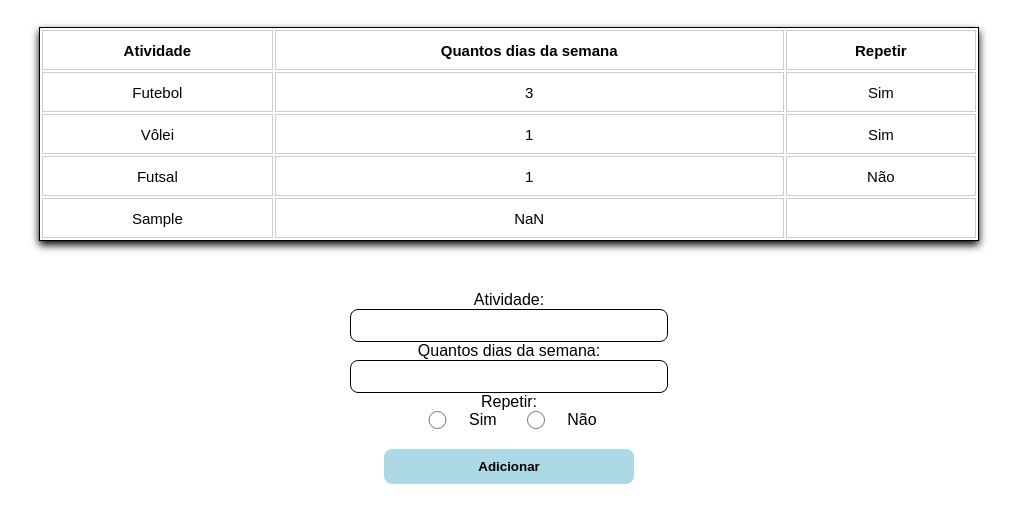
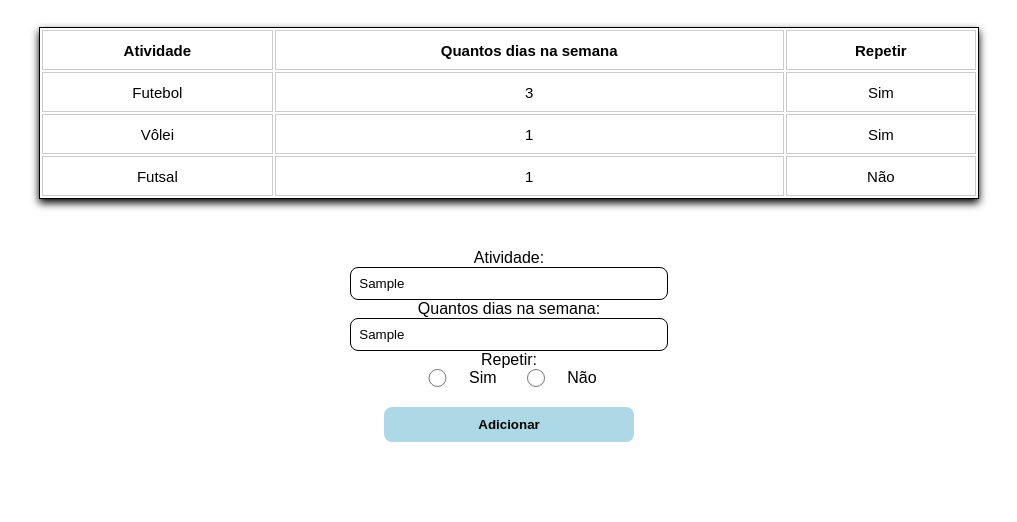
Before and after one commit to PabloFDD/TodoList, a plain HTML site: page index.html in a window 1280 px wide. Both pictures are taken after typing "Sample", "Sample" into the empty fields and a click on the button "Adicionar". Shown: the part 100-622 px from the top of the page, without its empty margins (131-1148 px from the left). Drawn offline with Linux system fonts and the light colour scheme.

Commit message:
validação basica feita

```diff
--- a/index.html
+++ b/index.html
@@ -15,7 +15,7 @@
                 <thead>
                     <tr>
                         <th>Atividade</th>
-                        <th>Quantos dias da semana</th>
+                        <th>Quantos dias na semana</th>
                         <th>Repetir</th>
                     </tr>
                 </thead>
@@ -42,9 +42,9 @@
             <form id="adicionarAtividade">
                 <div class="container">
                     <label for="atividade">Atividade:</label>
-                    <input type="text" id="atividade" name="atividade">
-                    <label for="diassemana">Quantos dias da semana:</label>
-                    <input type="text" id="dias" name="dias">
+                    <input type="text" id="atividade" name="atividade" placeholder="EX: Futebol">
+                    <label for="diassemana">Quantos dias na semana:</label>
+                    <input type="text" id="dias" name="dias" placeholder="EX: 1 a 7" maxlength="1">
                     <p>Repetir:</p>
                     <div class="repetir">
                         <input type="radio" id="sim" name="repetir" value="Sim">
--- a/js/main.js
+++ b/js/main.js
@@ -13,12 +13,16 @@ botaoAdicionar.addEventListener("click", function(event){
 
 })
 function obtemFazeres(form){
-    var fazer = {
-        atividade: form.atividade.value,
-        dias: parseInt(form.dias.value),
-        repetir: form.repetir.value
+    if(form.atividade.value != '' && form.repetir.value != '' && isNaN(form.dias.value) == false && form.dias.value >= 1 && form.dias.value <= 7){
+        var fazer = {
+            atividade: form.atividade.value,
+            dias: parseInt(form.dias.value),
+            repetir: form.repetir.value
+        }
+        return fazer;
+    }else{
+        alert('Preencha todos os campos corretamente!');
     }
-    return fazer;
 }
 
 function montaTr(fazer){
@@ -43,6 +47,5 @@ function montaTd(dado, classe) {
 
 function adicionaAtividadeNaTabela(fazer) {
     var fazerTr = montaTr(fazer);
-    var tabela = document.querySelector("#tabelaAtividades");
     tabela.appendChild(fazerTr);
 }
```
